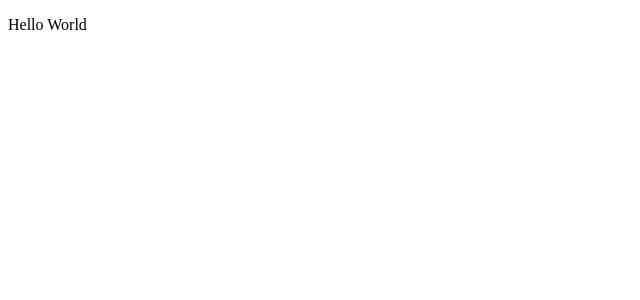
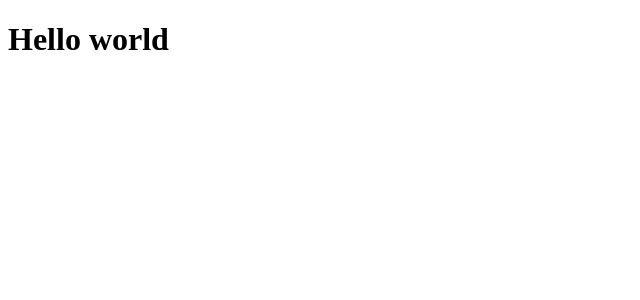
Before and after one commit to leandrofc/task-list, a React (Vite) app: page / in a window 1280 px wide. Shown: the top 300 px of the page, without its empty margins (0-640 px from the left). Built offline with nearby package versions, Linux system fonts and the light colour scheme.

Commit message:
feat: setup React Router Dom

```diff
--- a/src/App.tsx
+++ b/src/App.tsx
@@ -1,10 +1,13 @@
-function App() {
+import { BrowserRouter, Routes, Route } from 'react-router-dom'
+import Home from './pages/home'
+
+const App = () => {
   return (
-    <>
-      <div>
-        <p>Hello World</p>
-      </div>
-    </>
+    <BrowserRouter>
+      <Routes>
+        <Route path="/" element={<Home />} />
+      </Routes>
+    </BrowserRouter>
   )
 }
 
--- /dev/null
+++ b/src/pages/home/index.tsx
@@ -0,0 +1,9 @@
+const Home = () => {
+    return (
+      <div>
+        <h1>Hello world</h1>
+      </div>
+    )
+}
+
+export default Home;
```
